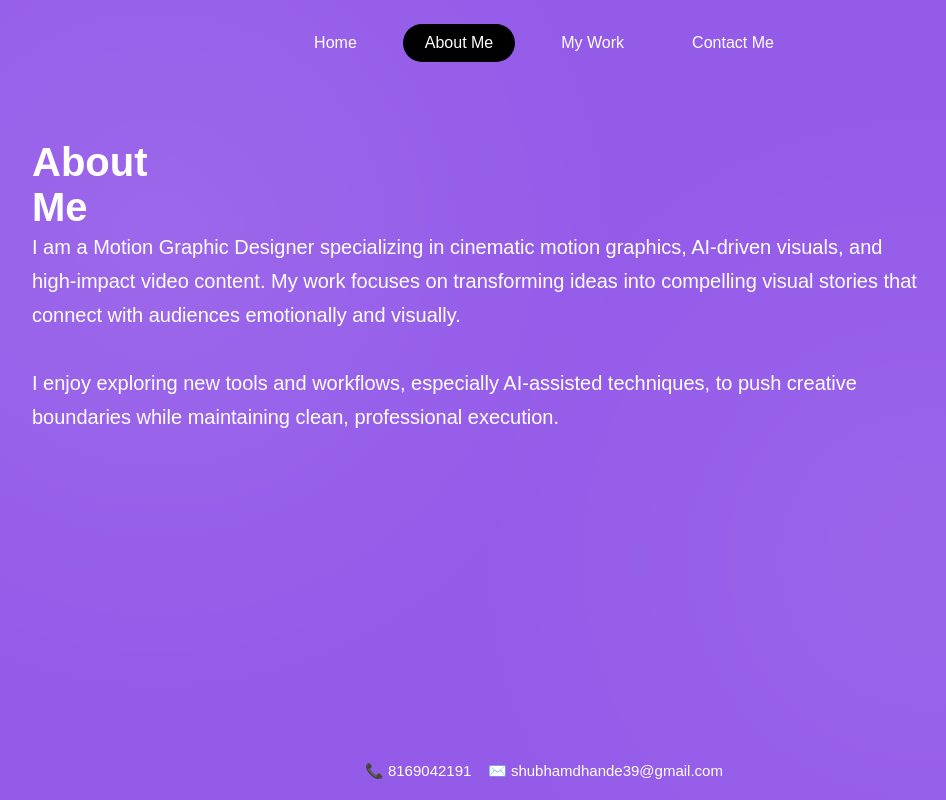
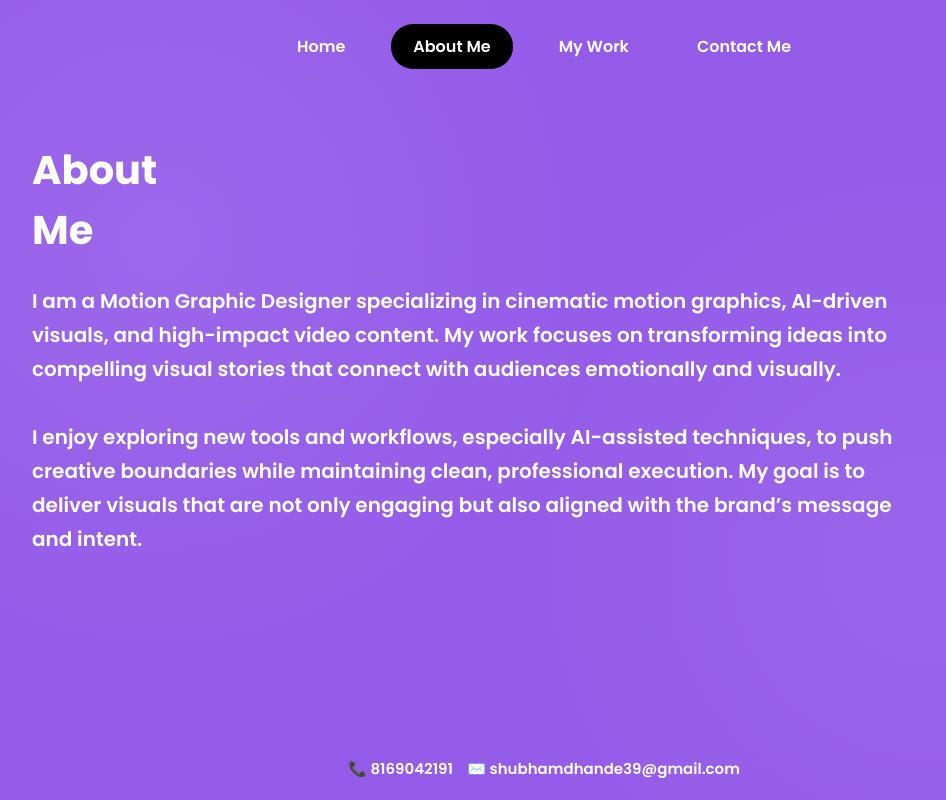
Before and after one commit to shubhamdhande39-ship-it/shubhamdhandeportfolio.github.io, a plain HTML site: page about.html in a window 1280 px wide. Shown: the whole page, without its empty margins (96-1042 px from the left). Drawn offline with Linux system fonts and the light colour scheme.

Commit message:
Update about.html

```diff
--- a/about.html
+++ b/about.html
@@ -4,11 +4,12 @@
 <meta charset="UTF-8">
 <title>About Me</title>
 <meta name="viewport" content="width=device-width, initial-scale=1.0">
+
+<link href="https://fonts.googleapis.com/css2?family=Poppins:wght@600;700&display=swap" rel="stylesheet">
 <link rel="stylesheet" href="style.css">
 </head>
 
 <body>
-<div class="page">
 
 <nav>
   <a href="index.html">Home</a>
@@ -18,9 +19,9 @@
 </nav>
 
 <section class="section">
-  <h1 class="story">About<br>Me</h1>
+  <h1>About<br>Me</h1>
 
-  <p class="story">
+  <p style="margin-top:24px;">
     I am a Motion Graphic Designer specializing in cinematic motion graphics,
     AI-driven visuals, and high-impact video content. My work focuses on
     transforming ideas into compelling visual stories that connect with
@@ -28,6 +29,8 @@
     <br><br>
     I enjoy exploring new tools and workflows, especially AI-assisted techniques,
     to push creative boundaries while maintaining clean, professional execution.
+    My goal is to deliver visuals that are not only engaging but also aligned
+    with the brand’s message and intent.
   </p>
 </section>
 
@@ -35,8 +38,5 @@
   📞 8169042191 &nbsp;&nbsp; ✉️ shubhamdhande39@gmail.com
 </footer>
 
-<div class="cursor"></div>
-<script src="script.js"></script>
-</div>
 </body>
 </html>
```
